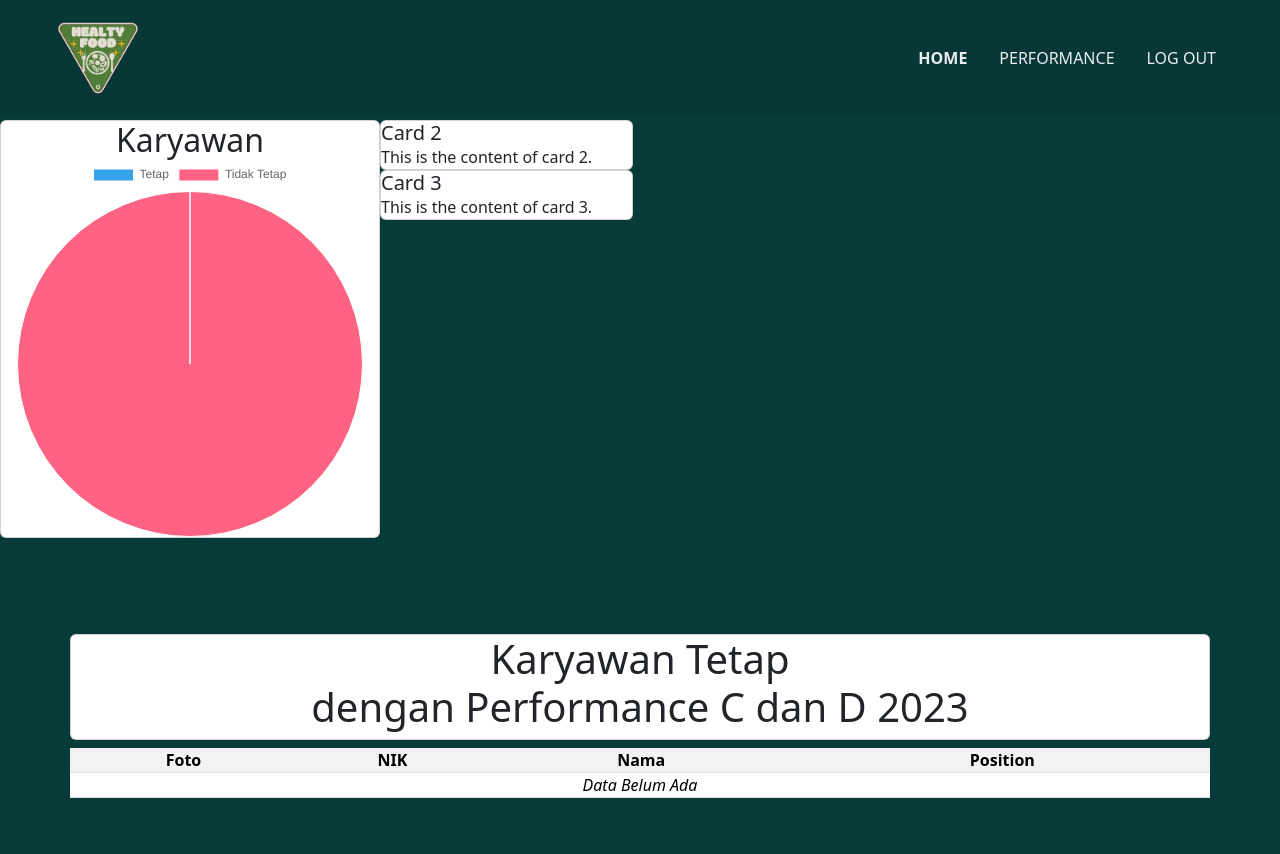
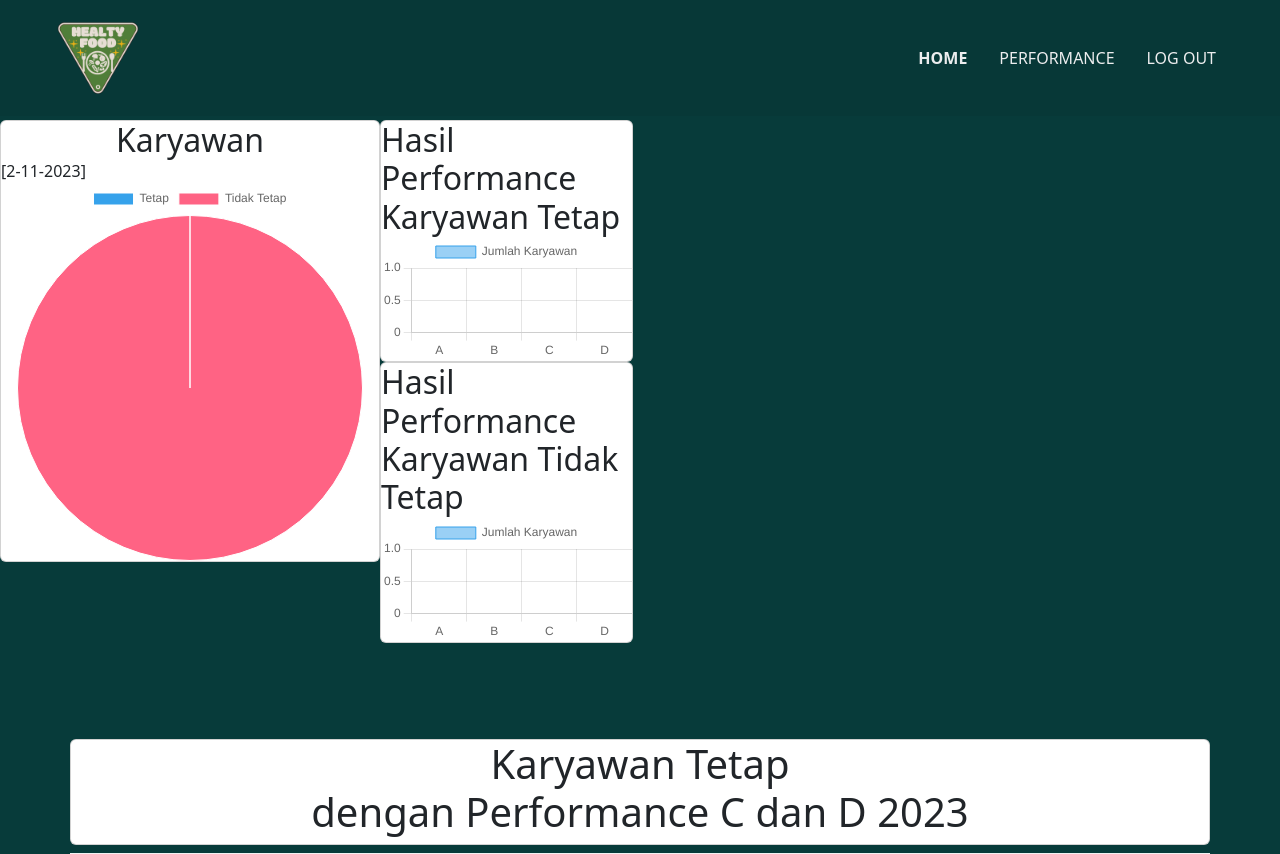
Before and after one commit to yongteck0528/UTS_Karyawan_Kel4, a PHP site: page /home.php in a window 1280 px wide. Shown: the top 854 px of the page. Run offline with PHP 8.4, Linux system fonts and the light colour scheme; tables that the repository leaves empty or names only in its code hold one stand-in row (values such as "Sample post").

Commit message:
all chart done
date blm masuk

```diff
--- a/home.php
+++ b/home.php
@@ -48,7 +48,9 @@
           <div class="card-body">
 
             <h2 class="d-flex align-item-center justify-content-center">Karyawan</h2>
+            <p id="date"></p>
             <canvas id="karyawanChart"></canvas>
+
           </div>
         </div>
 
@@ -59,16 +61,19 @@
         <div class="col-md-4">
           <div class="card">
             <div class="card-body">
-              <h5 class="card-title">Card 2</h5>
-              <p class="card-text">This is the content of card 2.</p>
+              <h2 class="d-flex align-item-center justify-content-center">Hasil Performance Karyawan Tetap</h2>
+              <canvas id="TetapChart"></canvas>
+              <p id="date_y"></p>
+
             </div>
           </div>
         </div>
         <div class="col-md-4">
           <div class="card">
             <div class="card-body">
-              <h5 class="card-title">Card 3</h5>
-              <p class="card-text">This is the content of card 3.</p>
+              <h2 class="d-flex align-item-center justify-content-center">Hasil Performance Karyawan Tidak Tetap</h2>
+              <canvas id="TidakTetapChart"></canvas>
+              <p id="date_y2"></p>
             </div>
           </div>
         </div>
@@ -261,29 +266,109 @@
     $query1 = "SELECT * from performance WHERE status_kerja = 'Tetap'";
     $query2 = "SELECT * from performance WHERE status_kerja = 'Tidak Tetap'";
 
-    if($result = mysqli_query($con, $query1)){
+    if ($result = mysqli_query($con, $query1)) {
       $rowcount1 = mysqli_num_rows($result);
     }
-    if($result = mysqli_query($con, $query2)){
+    if ($result = mysqli_query($con, $query2)) {
       $rowcount2 = mysqli_num_rows($result);
     }
+
+    $queryA_T = "SELECT * from performance WHERE grade = 'A' AND status_kerja = 'Tetap'";
+    $queryB_T = "SELECT * from performance WHERE grade = 'B' AND status_kerja = 'Tetap'";
+    $queryC_T = "SELECT * from performance WHERE grade = 'C' AND status_kerja = 'Tetap'";
+    $queryD_T = "SELECT * from performance WHERE grade = 'D' AND status_kerja = 'Tetap'";
+
+    if ($result = mysqli_query($con, $queryA_T)) {
+      $rowcountA = mysqli_num_rows($result);
+    }
+    if ($result = mysqli_query($con, $queryB_T)) {
+      $rowcountB = mysqli_num_rows($result);
+    }
+    if ($result = mysqli_query($con, $queryC_T)) {
+      $rowcountC = mysqli_num_rows($result);
+    }
+    if ($result = mysqli_query($con, $queryD_T)) {
+      $rowcountD = mysqli_num_rows($result);
+    }
+
+    $queryA_TT = "SELECT * from performance WHERE grade = 'A' AND status_kerja = 'Tidak Tetap'";
+    $queryB_TT = "SELECT * from performance WHERE grade = 'B' AND status_kerja = 'Tidak Tetap'";
+    $queryC_TT = "SELECT * from performance WHERE grade = 'C' AND status_kerja = 'Tidak Tetap'";
+    $queryD_TT = "SELECT * from performance WHERE grade = 'D' AND status_kerja = 'Tidak Tetap'";
+
+    if ($result = mysqli_query($con, $queryA_TT)) {
+      $rowcountA_TT = mysqli_num_rows($result);
+    }
+    if ($result = mysqli_query($con, $queryB_TT)) {
+      $rowcountB_TT = mysqli_num_rows($result);
+    }
+    if ($result = mysqli_query($con, $queryC_TT)) {
+      $rowcountC_TT = mysqli_num_rows($result);
+    }
+    if ($result = mysqli_query($con, $queryD_TT)) {
+      $rowcountD_TT = mysqli_num_rows($result);
+    }
+
     ?>
 
-    const ctx = document.getElementById('karyawanChart');
-    new Chart(ctx, {
+    const j_karyawan = document.getElementById('karyawanChart');
+    const Tetap_P = document.getElementById('TetapChart');
+    const TidakTetap_P = document.getElementById('TidakTetapChart');
+
+    new Chart(j_karyawan, {
       type: 'pie',
       data: {
         labels: ['Tetap', 'Tidak Tetap'],
         datasets: [{
-          label: 'Jumlah Karywan',
-          data: [<?=$rowcount1?>, <?=$rowcount2?>],
+          label: 'Jumlah Karyawan',
+          data: [<?= $rowcount1 ?>, <?= $rowcount2 ?>],
           borderWidth: 1
         }]
       },
-
+      options: {
+        // Configure additional options for the pie chart if needed
+      }
     });
 
+    new Chart(Tetap_P, {
+      type: 'bar',
+      data: {
+        labels: ['A', 'B', 'C', 'D'],
+        datasets: [{
+          label: 'Jumlah Karyawan',
+          data: [<?= $rowcountA ?>, <?= $rowcountB ?>, <?= $rowcountC ?>, <?= $rowcountD ?>],
+          borderWidth: 1
+        }]
+      },
+      options: {
+        // Configure additional options for the bar chart if needed
+      }
+    });
 
+    new Chart(TidakTetap_P, {
+      type: 'bar',
+      data: {
+        labels: ['A', 'B', 'C', 'D'],
+        datasets: [{
+          label: 'Jumlah Karyawan',
+          data: [<?= $rowcountA_TT ?>, <?= $rowcountB_TT ?>, <?= $rowcountC_TT ?>, <?= $rowcountD_TT ?>],
+          borderWidth: 1
+        }]
+      },
+      options: {
+        // Configure additional options for the second bar chart if needed
+      }
+    });
+  </script>
+
+  <script>
+    n = new Date();
+    y = n.getFullYear();
+    m = n.getMonth() + 1;
+    d = n.getDate();
+    document.getElementById("date").innerHTML = "[" + d + "-" + m + "-" + y + "]";
+    document.getElementBy("date_y").innerHTML = "[" + y + "]";
+    document.getElementBy("date_y2").innerHTML = "[" + y + "]";
   </script>
 
 </body>
```
Also changed, not shown: style.css (line endings or trailing spaces).
